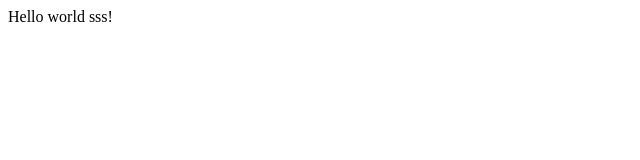
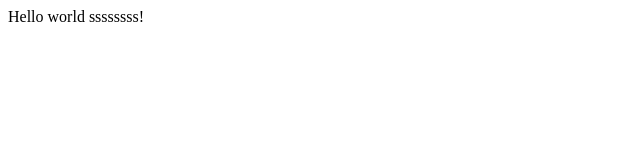
Before and after one commit to warrencaruana/gatsby-site, a Gatsby site: page / in a window 1280 px wide. Shown: the full height of the page, 0-640 px from the left. Built offline with nearby package versions, Linux system fonts and the light colour scheme; Gatsby itself is replaced by a stand-in of ours.

Commit message:
Change something

```diff
--- a/src/pages/index.js
+++ b/src/pages/index.js
@@ -1,5 +1,5 @@
 import React from "react"
 
 export default function Home() {
-  return <div>Hello world sss!</div>
+  return <div>Hello world ssssssss!</div>
 }
```
